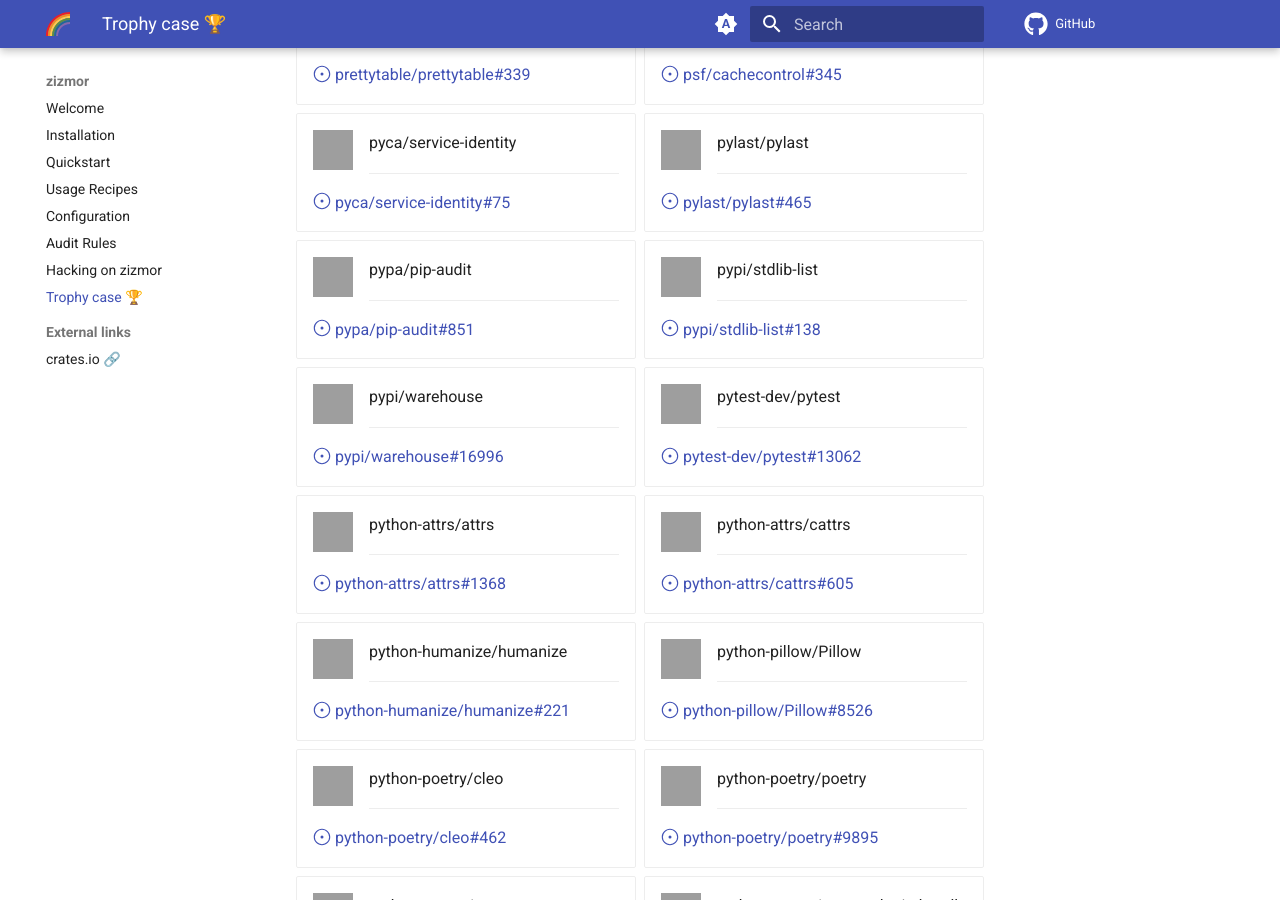
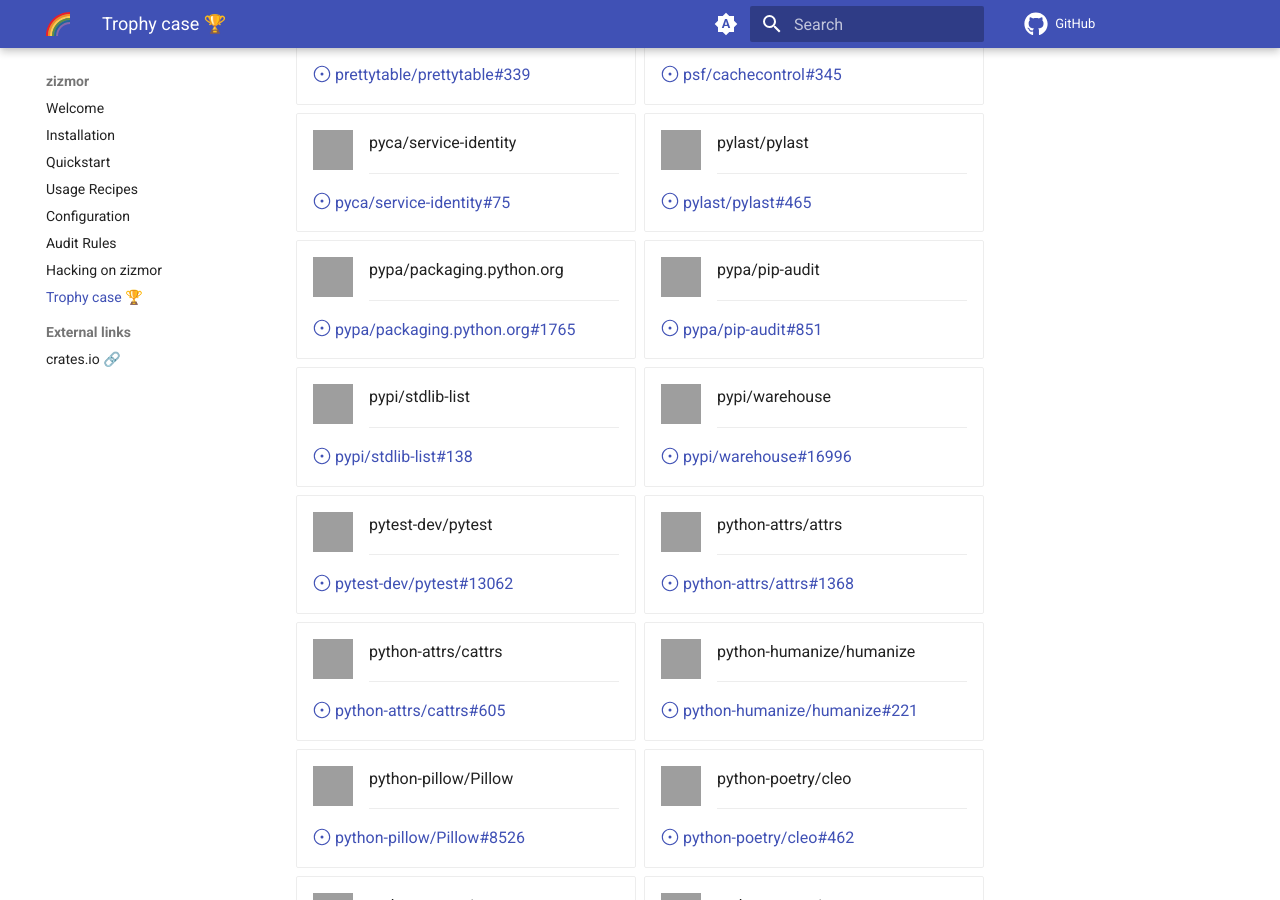
Before and after one commit to zizmorcore/zizmor, an MkDocs documentation site: the page built from docs/trophy-case.md, in a window 1280 px wide and 900 px high, scrolled down 2593 px. Built offline with MkDocs 1.6.1 and Material for MkDocs 9.7.7, drawn with Linux system fonts in a browser that asks for light colours; comment, search, counter and statistics services are not loaded; some of the changed text lies outside the part shown; grey boxes are pictures that could not be loaded.

Commit message:
docs: update trophies (#351)

```diff
--- a/docs/snippets/trophies.md
+++ b/docs/snippets/trophies.md
@@ -227,6 +227,12 @@
 
     pylast/pylast#465
 
+-   ![](https://github.com/pypa.png?size=40){ width="40" loading=lazy align=left } pypa/packaging.python.org
+
+    ---
+
+    pypa/packaging.python.org#1765
+
 -   ![](https://github.com/pypa.png?size=40){ width="40" loading=lazy align=left } pypa/pip-audit
 
     ---
@@ -371,6 +377,12 @@
 
     tornadoweb/tornado#3438
 
+-   ![](https://github.com/ua-parser.png?size=40){ width="40" loading=lazy align=left } ua-parser/uap-python
+
+    ---
+
+    ua-parser/uap-python#250
+
 -   ![](https://github.com/ultrajson.png?size=40){ width="40" loading=lazy align=left } ultrajson/ultrajson
 
     ---
--- a/docs/snippets/trophies.txt
+++ b/docs/snippets/trophies.txt
@@ -41,6 +41,7 @@
 psf/cachecontrol#345
 pyca/service-identity#75
 pylast/pylast#465
+pypa/packaging.python.org#1765
 pypa/pip-audit#851
 pypi/stdlib-list#138
 pypi/warehouse#16996
@@ -66,6 +67,7 @@
 sigstore/gitsign#602
 termcolor/termcolor#89
 tornadoweb/tornado#3438
+ua-parser/uap-python#250
 ultrajson/ultrajson#650
 vlang/v#22681
 wagtail/wagtail-localize#843
```
